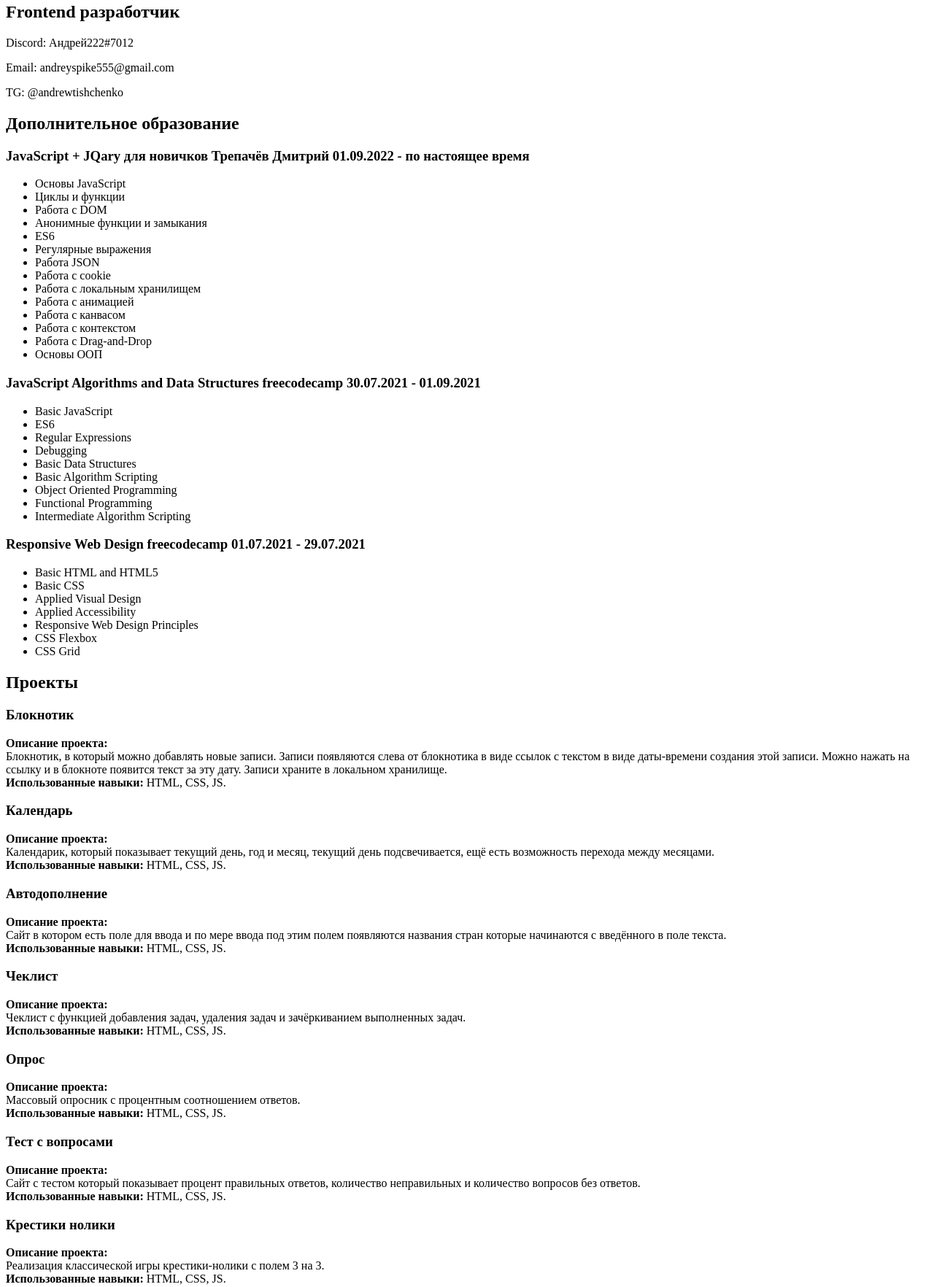
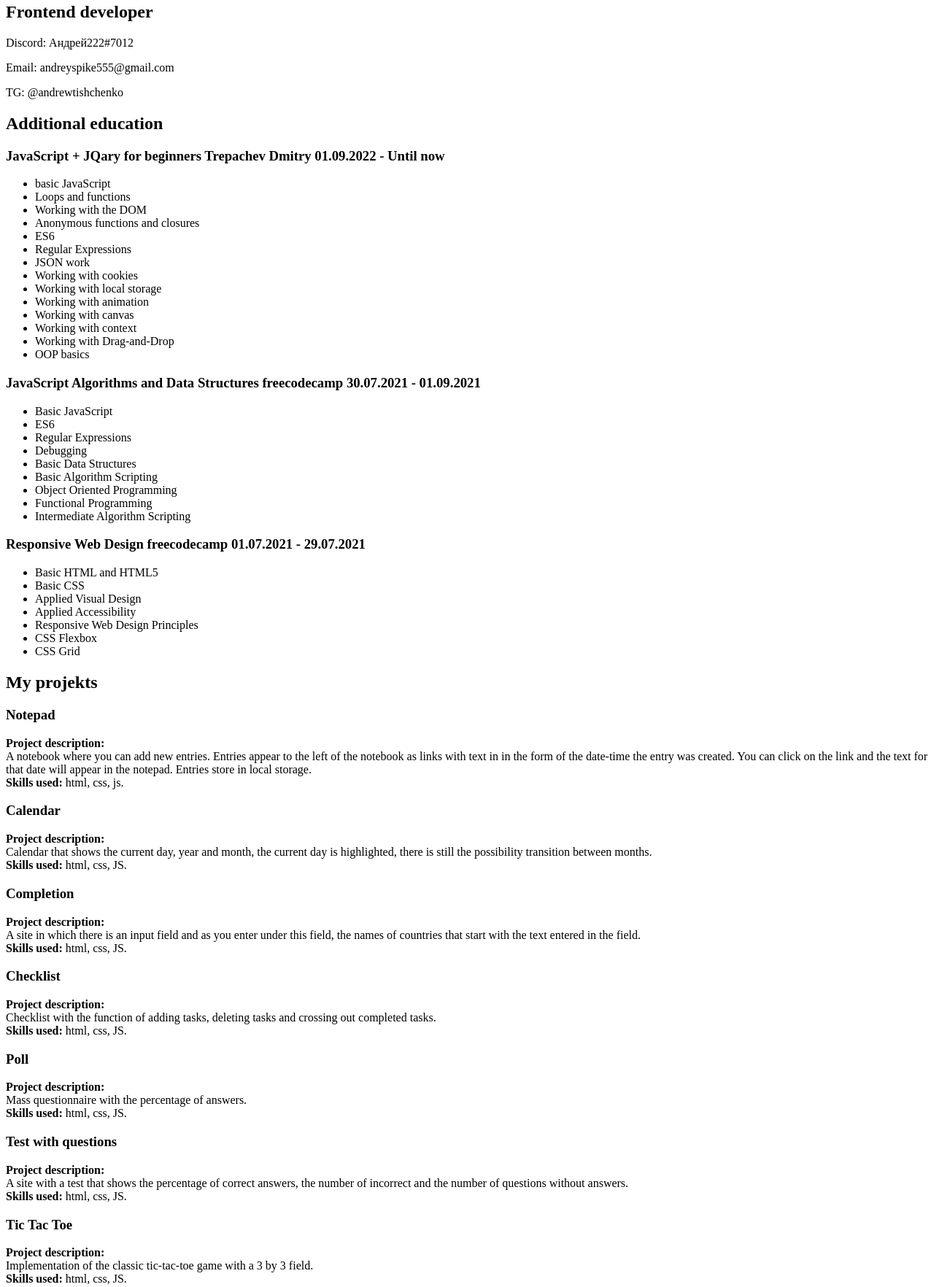
Before and after one commit to AndreyTishchenko/rsschool-cv, a plain HTML site: page index.html in a window 1280 px wide. Shown: the part 77-1841 px from the top of the page at 73% size. Drawn offline with Linux system fonts and the light colour scheme.

Commit message:
docs: new text in index html

```diff
--- a/index.html
+++ b/index.html
@@ -8,33 +8,32 @@
 <body>
     <div>
         <div>
-            <h1> Тищенко Андрей </h1>
+            <h1> Tishchenko Andrew </h1>
         </div>
-        <h2>Frontend разработчик</h2>
+        <h2>Frontend developer</h2>
         <p>Discord: Андрей222#7012</p>
         <p>Email: andreyspike555@gmail.com</p>
         <p>TG: @andrewtishchenko</p>
-        <h2> Дополнительное образование</h2>
-        <h3>JavaScript + JQary для новичков <span>Трепачёв Дмитрий</span> <span>01.09.2022 - по настоящее время</span>
+        <h2>Additional education</h2>
+        <h3>JavaScript + JQary for beginners <span>Trepachev Dmitry</span> <span>01.09.2022 - Until now</span>
         </h3>
         <ul>
-            <li>Основы JavaScript</li>
-            <li>Циклы и функции</li>
-            <li>Работа с DOM</li>
-            <li>Анонимные функции и замыкания</li>
+            <li>basic JavaScript</li>
+            <li>Loops and functions</li>
+            <li>Working with the DOM</li>
+            <li>Anonymous functions and closures</li>
             <li>ES6</li>
-            <li>Регулярные выражения</li>
-            <li>Работа JSON</li>
-            <li>Работа с cookie</li>
-            <li>Работа с локальным хранилищем</li>
-            <li>Работа с анимацией</li>
-            <li>Работа с канвасом</li>
-            <li>Работа с контекстом</li>
-            <li>Работа с Drag-and-Drop</li>
-            <li>Основы ООП</li>
+            <li>Regular Expressions</li>
+            <li>JSON work</li>
+            <li>Working with cookies</li>
+            <li>Working with local storage</li>
+            <li>Working with animation</li>
+            <li>Working with canvas</li>
+            <li>Working with context</li>
+            <li>Working with Drag-and-Drop</li>
+            <li>OOP basics</li>
         </ul>
-        <h3>JavaScript Algorithms and Data Structures <span>freecodecamp</span>
-            <span>30.07.2021 - 01.09.2021</span>
+        <h3>JavaScript Algorithms and Data Structures <span>freecodecamp</span> <span>30.07.2021 - 01.09.2021</span>
         </h3>
         <ul>
             <li>Basic JavaScript</li>
@@ -57,66 +56,69 @@
             <li>CSS Flexbox</li>
             <li>CSS Grid</li>
         </ul>
-        <h2>Проекты</h2>
-        <h3>Блокнотик</h3>
-        <strong>Описание проекта:</strong><br>
-        Блокнотик, в который можно добавлять новые записи. Записи появляются слева от блокнотика в виде ссылок с
-        текстом
-        в
-        виде даты-времени создания этой записи. Можно нажать на ссылку и в блокноте появится текст за эту дату.
-        Записи
-        храните в локальном хранилище.<br>
-        <strong>Использованные навыки:</strong>
-        HTML,
-        CSS,
-        JS.
-        <h3> Календарь </h3>
-        <strong>Описание проекта:</strong><br>
-        Календарик, который показывает текущий день, год и месяц, текущий день подсвечивается, ещё есть возможность
-        перехода
-        между месяцами.<br>
-        <strong>Использованные навыки:</strong>
-        HTML,
-        CSS,
+        <h2>My projekts</h2>
+        <h3>Notepad</h3>
+        <strong>Project description:</strong><br>
+        A notebook where you can add new entries. Entries appear to the left of the notebook as links with
+        text
+        in
+        in the form of the date-time the entry was created. You can click on the link and the text for that date will
+        appear in the notepad.
+        Entries
+        store in local storage.<br>
+        <strong>Skills used:</strong>
+        html,
+        css,
+        js.
+        <h3>Calendar</h3>
+        <strong>Project description:</strong><br>
+        Calendar that shows the current day, year and month, the current day is highlighted, there is still the
+        possibility
+        transition
+        between months.<br>
+        <strong>Skills used:</strong>
+        html,
+        css,
         JS.<br>
-        <h3> Автодополнение</h3>
-        <strong>Описание проекта:</strong><br>
-        Сайт в котором есть поле для ввода и по мере ввода под этим полем появляются названия стран которые
-        начинаются с
-        введённого в поле текста.<br>
-        <strong>Использованные навыки:</strong>
-        HTML,
-        CSS,
+        <h3> Completion</h3>
+        <strong>Project description:</strong><br>
+        A site in which there is an input field and as you enter under this field, the names of countries that
+        start with
+        the text entered in the field.<br>
+        <strong>Skills used:</strong>
+        html,
+        css,
         JS.<br>
-        <h3> Чеклист</h3>
-        <strong>Описание проекта:</strong><br>
-        Чеклист с функцией добавления задач, удаления задач и зачёркиванием выполненных задач.<br>
-        <strong>Использованные навыки:</strong>
-        HTML,
-        CSS,
+        <h3> Checklist</h3>
+        <strong>Project description:</strong><br>
+        Checklist with the function of adding tasks, deleting tasks and crossing out completed tasks.<br>
+        <strong>Skills used:</strong>
+        html,
+        css,
         JS.<br>
-        <h3> Опрос </h3>
-        <strong>Описание проекта:</strong><br>
-        Массовый опросник с процентным соотношением ответов.<br>
-        <strong>Использованные навыки:</strong>
-        HTML,
-        CSS,
+        <h3> Poll </h3>
+        <strong>Project description:</strong><br>
+        Mass questionnaire with the percentage of answers.<br>
+        <strong>Skills used:</strong>
+        html,
+        css,
         JS.<br>
-        <h3> Тест с вопросами </h3>
-        <strong>Описание проекта:</strong><br>
-        Сайт с тестом который показывает процент правильных ответов, количество неправильных и количество вопросов
-        без
-        ответов.<br>
-        <strong>Использованные навыки:</strong>
-        HTML,
-        CSS,
+        <h3> Test with questions </h3>
+        <strong>Project description:</strong><br>
+        A site with a test that shows the percentage of correct answers, the number of incorrect and the number of
+        questions
+        without
+        answers.<br>
+        <strong>Skills used:</strong>
+        html,
+        css,
         JS.<br>
-        <h3>Крестики нолики</h3>
-        <strong>Описание проекта:</strong><br>
-        Реализация классической игры крестики-нолики с полем 3 на 3.<br>
-        <strong>Использованные навыки:</strong>
-        HTML,
-        CSS,
+        <h3>Tic Tac Toe</h3>
+        <strong>Project description:</strong><br>
+        Implementation of the classic tic-tac-toe game with a 3 by 3 field.<br>
+        <strong>Skills used:</strong>
+        html,
+        css,
         JS.<br>
         <h3>Калькулятор</h3>
         <strong>Описание проекта:</strong><br>
```
